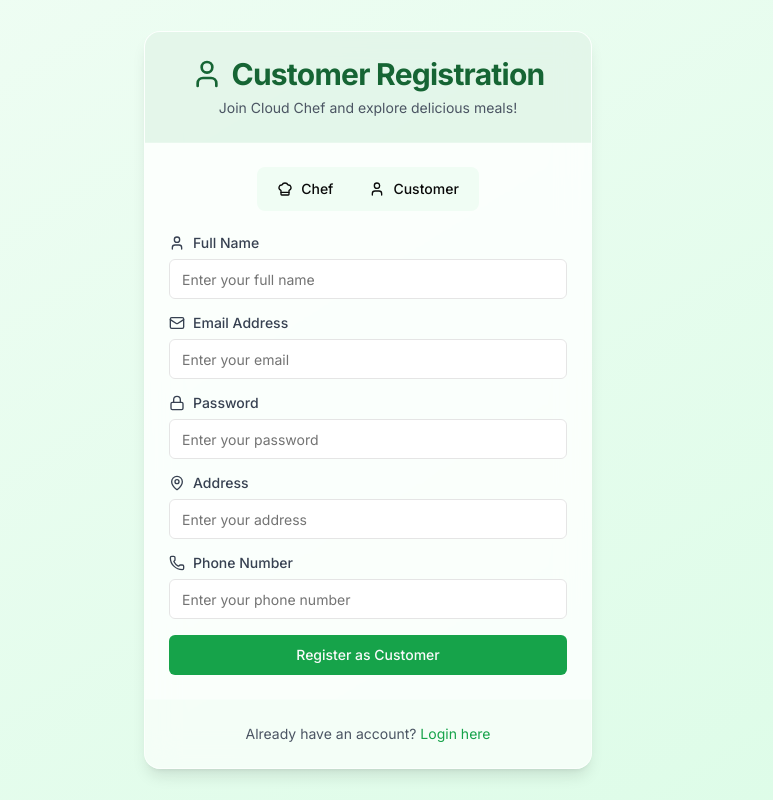
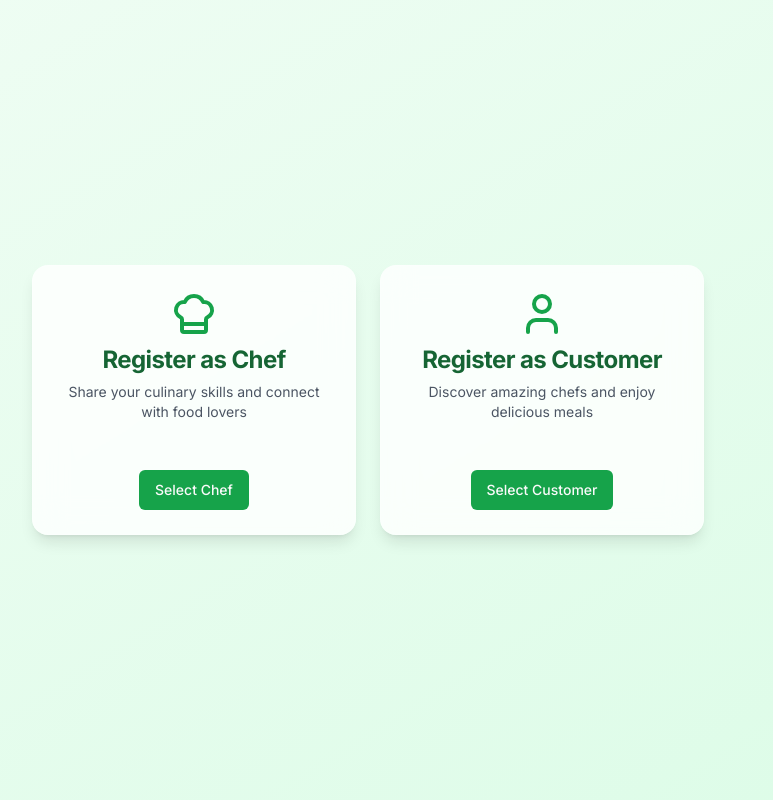
Before and after one commit to Aq7853gehc/Cloud-Chef-Project, a Next.js app: page /signup in a window 1280 px wide. Shown: the whole page, without its empty margins (272-1045 px from the left). Built offline with nearby package versions, Linux system fonts and the light colour scheme.

Commit message:
some ui change of login and register

```diff
--- a/app/(auth)/login/page.tsx
+++ b/app/(auth)/login/page.tsx
@@ -5,20 +5,12 @@ import Link from "next/link";
 import { Button } from "@/components/ui/button";
 import { Input } from "@/components/ui/input";
 import { Label } from "@/components/ui/label";
-import {
-  Card,
-  CardHeader,
-  CardTitle,
-  CardDescription,
-  CardContent,
-  CardFooter,
-} from "@/components/ui/card";
-import { ToggleGroup, ToggleGroupItem } from "@/components/ui/toggle-group";
-import { Mail, Lock, ChefHat, User } from "lucide-react";
+import { Card, CardHeader, CardTitle, CardDescription, CardContent, CardFooter } from "@/components/ui/card";
+import { Mail, Lock, ChefHat, User, ArrowLeft } from "lucide-react";
 import { useRouter } from "next/navigation";
 
 const LoginPage: React.FC = () => {
-  const [role, setRole] = useState<"chef" | "customer">(); // Default role is 'chef'
+  const [selectedRole, setSelectedRole] = useState<"chef" | "customer">();
   const [email, setEmail] = useState("");
   const [password, setPassword] = useState("");
   const router = useRouter();
@@ -32,116 +24,114 @@ const LoginPage: React.FC = () => {
     });
 
     if (result?.error) {
-      console.log("errror,", result.error);
+      console.log("error:", result.error);
     } else {
-      if (role === "chef") {
-        router.push("/chef/dashboar");
-      } else {
-        router.push("/user/dashboard");
+      router.push(selectedRole === "chef" ? "/chef/dashboard" : "/user/dashboard");
     }
-    }
-    // Add your form submission logic here (e.g., API call to log in the user)
   };
 
   return (
     <div className="min-h-screen bg-gradient-to-br from-green-50 to-green-100 flex items-center justify-center p-4">
+      {!selectedRole ? (
+        <div className="w-full max-w-2xl flex gap-6">
+          {/* Chef Card */}
+          <Card className="w-1/2 bg-white/80 backdrop-blur-lg border border-white/20 shadow-lg rounded-2xl cursor-pointer hover:shadow-xl transition-shadow">
+            <CardHeader className="p-6" onClick={() => setSelectedRole("chef")}>
+              <ChefHat className="w-12 h-12 mx-auto text-green-600" />
+              <CardTitle className="text-2xl font-bold text-green-800 text-center mt-4">
+                Login as Chef
+              </CardTitle>
+              <CardDescription className="text-center text-gray-600 mt-2">
+                Access your professional kitchen dashboard
+              </CardDescription>
+            </CardHeader>
+            <CardFooter className="flex justify-center p-6">
+              <Button className="bg-green-600 hover:bg-green-700">Select Chef</Button>
+            </CardFooter>
+          </Card>
+
+          {/* Customer Card */}
+          <Card className="w-1/2 bg-white/80 backdrop-blur-lg border border-white/20 shadow-lg rounded-2xl cursor-pointer hover:shadow-xl transition-shadow">
+            <CardHeader className="p-6" onClick={() => setSelectedRole("customer")}>
+              <User className="w-12 h-12 mx-auto text-green-600" />
+              <CardTitle className="text-2xl font-bold text-green-800 text-center mt-4">
+                Login as Customer
+              </CardTitle>
+              <CardDescription className="text-center text-gray-600 mt-2">
+                Discover and order delicious meals
+              </CardDescription>
+            </CardHeader>
+            <CardFooter className="flex justify-center p-6">
+              <Button className="bg-green-600 hover:bg-green-700">Select Customer</Button>
+            </CardFooter>
+          </Card>
+        </div>
+      ) : (
         <Card className="w-full max-w-md bg-white/80 backdrop-blur-lg border border-white/20 shadow-lg rounded-2xl overflow-hidden">
           <CardHeader className="bg-green-600/10 p-6 border-b border-white/20">
-          <CardTitle className="text-3xl font-bold text-green-800 text-center flex items-center justify-center gap-2">
-            {role === "chef" ? (
-              <ChefHat className="w-8 h-8" />
-            ) : (
-              <User className="w-8 h-8" />
-            )}
-            {role === "chef" ? "Chef Login" : "Customer Login"}
+            <div className="flex items-center gap-4">
+              <Button
+                variant="ghost"
+                size="icon"
+                className="text-green-800 hover:bg-green-100"
+                onClick={() => setSelectedRole(undefined)}
+              >
+                <ArrowLeft className="w-5 h-5" />
+              </Button>
+              <div>
+                <CardTitle className="text-2xl font-bold text-green-800 flex items-center gap-2">
+                  {selectedRole === "chef" ? <ChefHat className="w-6 h-6" /> : <User className="w-6 h-6" />}
+                  {selectedRole === "chef" ? "Chef Login" : "Customer Login"}
                 </CardTitle>
-          <CardDescription className="text-center text-gray-600 mt-2">
-            Welcome back! Please log in to{" "}
-            {role === "chef"
-              ? "manage your recipes"
-              : "explore delicious meals"}
-            .
+                <CardDescription className="text-gray-600">
+                  {selectedRole === "chef"
+                    ? "Welcome back to your professional dashboard"
+                    : "Welcome back to your food journey"}
                 </CardDescription>
+              </div>
+            </div>
           </CardHeader>
+
           <CardContent className="p-6">
-          {/* Role Toggle */}
-          <div className="flex justify-center mb-6">
-            <ToggleGroup
-              type="single"
-              value={role}
-              onValueChange={(value: "chef" | "customer") => setRole(value)}
-              className="bg-green-50 p-1 rounded-lg"
-            >
-              <ToggleGroupItem
-                value="chef"
-                className="px-4 py-2 rounded-lg flex items-center gap-2"
-              >
-                <ChefHat className="w-4 h-4" />
-                Chef
-              </ToggleGroupItem>
-              <ToggleGroupItem
-                value="customer"
-                className="px-4 py-2 rounded-lg flex items-center gap-2"
-              >
-                <User className="w-4 h-4" />
-                Customer
-              </ToggleGroupItem>
-            </ToggleGroup>
-          </div>
-
             <form onSubmit={handleSubmit} className="space-y-4">
-            {/* Email Field */}
               <div className="space-y-2">
-              <Label
-                htmlFor="email"
-                className="flex items-center gap-2 text-gray-700"
-              >
+                <Label className="flex items-center gap-2 text-gray-700">
                   <Mail className="w-4 h-4" />
                   Email Address
                 </Label>
                 <Input
                   type="email"
-                id="email"
-                name="email"
                   value={email}
                   onChange={(e) => setEmail(e.target.value)}
                   placeholder="Enter your email"
-                className="bg-white/80 backdrop-blur-sm"
                   required
                 />
               </div>
 
-            {/* Password Field */}
               <div className="space-y-2">
-              <Label
-                htmlFor="password"
-                className="flex items-center gap-2 text-gray-700"
-              >
+                <Label className="flex items-center gap-2 text-gray-700">
                   <Lock className="w-4 h-4" />
                   Password
                 </Label>
                 <Input
                   type="password"
-                id="password"
-                name="password"
                   value={password}
                   onChange={(e) => setPassword(e.target.value)}
                   placeholder="Enter your password"
-                className="bg-white/80 backdrop-blur-sm"
                   required
                 />
               </div>
 
-            {/* Submit Button */}
               <Button
                 type="submit"
-              className="w-full bg-green-600 hover:bg-green-700 transition-all duration-300"
+                className="w-full bg-green-600 hover:bg-green-700"
               >
-              Log in as {role === "chef" ? "Chef" : "Customer"}
+                Login as {selectedRole === "chef" ? "Chef" : "Customer"}
               </Button>
             </form>
           </CardContent>
-        <CardFooter className="flex justify-center p-6 bg-green-50/50 border-t border-white/20">
+
+          <CardFooter className="flex justify-center p-6 bg-green-50/50">
             <p className="text-sm text-gray-600">
               Don&apos;t have an account?{" "}
               <Link href="/signup" className="text-green-600 hover:underline">
@@ -150,6 +140,7 @@ const LoginPage: React.FC = () => {
             </p>
           </CardFooter>
         </Card>
+      )}
     </div>
   );
 };
--- a/app/(auth)/signup/page.tsx
+++ b/app/(auth)/signup/page.tsx
@@ -4,32 +4,13 @@ import Link from "next/link";
 import { Button } from "@/components/ui/button";
 import { Input } from "@/components/ui/input";
 import { Label } from "@/components/ui/label";
-import {
-  Card,
-  CardHeader,
-  CardTitle,
-  CardDescription,
-  CardContent,
-  CardFooter,
-} from "@/components/ui/card";
+import { Card, CardHeader, CardTitle, CardDescription, CardContent, CardFooter } from "@/components/ui/card";
 import { Textarea } from "@/components/ui/textarea";
-import { ToggleGroup, ToggleGroupItem } from "@/components/ui/toggle-group";
-import {
-  ChefHat,
-  User,
-  MapPin,
-  Phone,
-  Mail,
-  Lock,
-  Briefcase,
-  BookOpen,
-} from "lucide-react";
-
+import { ChefHat, User, MapPin, Phone, Mail, Lock, Briefcase, BookOpen, ArrowLeft } from "lucide-react";
 const RegisterPage: React.FC = () => {
-  const [role, setRole] = useState<"chef" | "customer">();
+  const [selectedRole, setSelectedRole] = useState<"chef" | "customer">();
   const [isLoading, setIsLoading] = useState(false);
   const [formData, setFormData] = useState({
-    role: role,
     name: "",
     email: "",
     password: "",
@@ -52,6 +33,7 @@ const RegisterPage: React.FC = () => {
 
   const handleSubmit = async (e: React.FormEvent<HTMLFormElement>) => {
     e.preventDefault();
+    if (!selectedRole) return;
     setIsLoading(true);
 
     try {
@@ -59,7 +41,7 @@ const RegisterPage: React.FC = () => {
         method: "POST",
         headers: { "Content-Type": "application/json" },
         body: JSON.stringify({
-          role: formData.role,
+          role: selectedRole,
           name: formData.name,
           email: formData.email,
           password: formData.password,
@@ -91,208 +73,185 @@ const RegisterPage: React.FC = () => {
 
   return (
     <div className="min-h-screen bg-gradient-to-br from-green-50 to-green-100 flex items-center justify-center p-4">
+    {!selectedRole ? (
+      <div className="w-full max-w-2xl flex gap-6">
+        {/* Chef Card */}
+        <Card className="w-1/2 bg-white/80 backdrop-blur-lg border border-white/20 shadow-lg rounded-2xl cursor-pointer hover:shadow-xl transition-shadow">
+          <CardHeader className="p-6" onClick={() => setSelectedRole("chef")}>
+            <ChefHat className="w-12 h-12 mx-auto text-green-600" />
+            <CardTitle className="text-2xl font-bold text-green-800 text-center mt-4">
+              Register as Chef
+            </CardTitle>
+            <CardDescription className="text-center text-gray-600 mt-2">
+              Share your culinary skills and connect with food lovers
+            </CardDescription>
+          </CardHeader>
+          <CardFooter className="flex justify-center p-6">
+            <Button className="bg-green-600 hover:bg-green-700">Select Chef</Button>
+          </CardFooter>
+        </Card>
+
+        {/* Customer Card */}
+        <Card className="w-1/2 bg-white/80 backdrop-blur-lg border border-white/20 shadow-lg rounded-2xl cursor-pointer hover:shadow-xl transition-shadow">
+          <CardHeader className="p-6" onClick={() => setSelectedRole("customer")}>
+            <User className="w-12 h-12 mx-auto text-green-600" />
+            <CardTitle className="text-2xl font-bold text-green-800 text-center mt-4">
+              Register as Customer
+            </CardTitle>
+            <CardDescription className="text-center text-gray-600 mt-2">
+              Discover amazing chefs and enjoy delicious meals
+            </CardDescription>
+          </CardHeader>
+          <CardFooter className="flex justify-center p-6">
+            <Button className="bg-green-600 hover:bg-green-700">Select Customer</Button>
+          </CardFooter>
+        </Card>
+      </div>
+    ) : (
       <Card className="w-full max-w-md bg-white/80 backdrop-blur-lg border border-white/20 shadow-lg rounded-2xl overflow-hidden">
         <CardHeader className="bg-green-600/10 p-6 border-b border-white/20">
-          <CardTitle className="text-3xl font-bold text-green-800 text-center flex items-center justify-center gap-2">
-            {role === "chef" ? (
-              <ChefHat className="w-8 h-8" />
-            ) : (
-              <User className="w-8 h-8" />
-            )}
-            {role === "chef" ? "Chef Registration" : "Customer Registration"}
-          </CardTitle>
-          <CardDescription className="text-center text-gray-600 mt-2">
-            Join Cloud Chef and{" "}
-            {role === "chef"
-              ? "share your culinary skills"
-              : "explore delicious meals"}
-            !
-          </CardDescription>
+          <div className="flex items-center gap-4">
+            <Button
+              variant="ghost"
+              size="icon"
+              className="text-green-800 hover:bg-green-100"
+              onClick={() => setSelectedRole(undefined)}
+            >
+              <ArrowLeft className="w-5 h-5" />
+            </Button>
+            <div>
+              <CardTitle className="text-2xl font-bold text-green-800 flex items-center gap-2">
+                {selectedRole === "chef" ? <ChefHat className="w-6 h-6" /> : <User className="w-6 h-6" />}
+                {selectedRole === "chef" ? "Chef Registration" : "Customer Registration"}
+              </CardTitle>
+              <CardDescription className="text-gray-600">
+                {selectedRole === "chef"
+                  ? "Please fill in your professional details"
+                  : "Please fill in your information"}
+              </CardDescription>
+            </div>
+          </div>
         </CardHeader>
 
         <CardContent className="p-6">
-          <div className="flex justify-center mb-6">
-            <ToggleGroup
-              type="single"
-              value={role}
-              onValueChange={(value: "chef" | "customer") => setRole(value)}
-              className="bg-green-50 p-1 rounded-lg"
-            >
-              <ToggleGroupItem
-                value="chef"
-                className="px-4 py-2 rounded-lg flex items-center gap-2"
-              >
-                <ChefHat className="w-4 h-4" />
-                Chef
-              </ToggleGroupItem>
-              <ToggleGroupItem
-                value="customer"
-                className="px-4 py-2 rounded-lg flex items-center gap-2"
-              >
-                <User className="w-4 h-4" />
-                Customer
-              </ToggleGroupItem>
-            </ToggleGroup>
-          </div>
-
           <form onSubmit={handleSubmit} className="space-y-4">
             {/* Common Fields */}
             <div className="space-y-2">
-              <Label
-                htmlFor="name"
-                className="flex items-center gap-2 text-gray-700"
-              >
+              <Label className="flex items-center gap-2 text-gray-700">
                 <User className="w-4 h-4" />
                 Full Name
               </Label>
               <Input
-                type="text"
-                id="name"
                 name="name"
                 value={formData.name}
                 onChange={handleChange}
                 placeholder="Enter your full name"
-                className="bg-white/80 backdrop-blur-sm"
                 required
               />
             </div>
 
             <div className="space-y-2">
-              <Label
-                htmlFor="email"
-                className="flex items-center gap-2 text-gray-700"
-              >
+              <Label className="flex items-center gap-2 text-gray-700">
                 <Mail className="w-4 h-4" />
                 Email Address
               </Label>
               <Input
                 type="email"
-                id="email"
                 name="email"
                 value={formData.email}
                 onChange={handleChange}
                 placeholder="Enter your email"
-                className="bg-white/80 backdrop-blur-sm"
                 required
               />
             </div>
 
             <div className="space-y-2">
-              <Label
-                htmlFor="password"
-                className="flex items-center gap-2 text-gray-700"
-              >
+              <Label className="flex items-center gap-2 text-gray-700">
                 <Lock className="w-4 h-4" />
                 Password
               </Label>
               <Input
                 type="password"
-                id="password"
                 name="password"
                 value={formData.password}
                 onChange={handleChange}
                 placeholder="Enter your password"
-                className="bg-white/80 backdrop-blur-sm"
                 required
               />
             </div>
+
             <div className="space-y-2">
-              <Label
-                htmlFor="address"
-                className="flex items-center gap-2 text-gray-700"
-              >
+              <Label className="flex items-center gap-2 text-gray-700">
                 <MapPin className="w-4 h-4" />
                 Address
               </Label>
               <Input
-                type="text"
-                id="address"
                 name="address"
                 value={formData.address}
                 onChange={handleChange}
                 placeholder="Enter your address"
-                className="bg-white/80 backdrop-blur-sm"
                 required
               />
             </div>
+
             <div className="space-y-2">
-              <Label
-                htmlFor="phone"
-                className="flex items-center gap-2 text-gray-700"
-              >
+              <Label className="flex items-center gap-2 text-gray-700">
                 <Phone className="w-4 h-4" />
                 Phone Number
               </Label>
               <Input
                 type="tel"
-                id="phone"
                 name="phone"
                 value={formData.phone}
                 onChange={handleChange}
                 placeholder="Enter your phone number"
-                className="bg-white/80 backdrop-blur-sm"
                 required
               />
             </div>
-            {/* Role-Specific Fields */}
-            {role === "chef" && (
+
+            {/* Chef-specific Fields */}
+            {selectedRole === "chef" && (
               <>
                 <div className="space-y-2">
-                  <Label
-                    htmlFor="specialty"
-                    className="flex items-center gap-2 text-gray-700"
-                  >
+                  <Label className="flex items-center gap-2 text-gray-700">
                     <Briefcase className="w-4 h-4" />
                     Specialty
                   </Label>
                   <Input
-                    type="text"
-                    id="specialty"
                     name="specialty"
                     value={formData.specialty}
                     onChange={handleChange}
                     placeholder="e.g., Italian, Vegan, etc."
-                    className="bg-white/80 backdrop-blur-sm"
                     required
                   />
                 </div>
 
                 <div className="space-y-2">
-                  <Label
-                    htmlFor="exp"
-                    className="flex items-center gap-2 text-gray-700"
-                  >
+                  <Label className="flex items-center gap-2 text-gray-700">
                     <BookOpen className="w-4 h-4" />
                     Years of Experience
                   </Label>
                   <Input
                     type="number"
-                    id="exp"
                     name="exp"
                     value={formData.exp}
                     onChange={handleChange}
-                    placeholder="Enter years of exp"
-                    className="bg-white/80 backdrop-blur-sm"
+                    placeholder="Enter years of experience"
                     required
                   />
                 </div>
 
                 <div className="space-y-2">
-                  <Label
-                    htmlFor="bio"
-                    className="flex items-center gap-2 text-gray-700"
-                  >
+                  <Label className="flex items-center gap-2 text-gray-700">
                     <BookOpen className="w-4 h-4" />
                     Bio
                   </Label>
                   <Textarea
-                    id="bio"
                     name="bio"
                     value={formData.bio}
                     onChange={handleChange}
                     placeholder="Tell us about yourself"
                     rows={4}
-                    className="bg-white/80 backdrop-blur-sm"
                     required
                   />
                 </div>
@@ -302,16 +261,14 @@ const RegisterPage: React.FC = () => {
             <Button
               type="submit"
               disabled={isLoading}
-              className="w-full bg-green-600 hover:bg-green-700 transition-all duration-300"
+              className="w-full bg-green-600 hover:bg-green-700"
             >
-              {isLoading
-                ? "Registering..."
-                : `Register as ${role === "chef" ? "Chef" : "Customer"}`}
+              {isLoading ? "Registering..." : "Complete Registration"}
             </Button>
           </form>
         </CardContent>
 
-        <CardFooter className="flex justify-center p-6 bg-green-50/50 border-t border-white/20">
+        <CardFooter className="flex justify-center p-6 bg-green-50/50">
           <p className="text-sm text-gray-600">
             Already have an account?{" "}
             <Link href="/login" className="text-green-600 hover:underline">
@@ -320,7 +277,8 @@ const RegisterPage: React.FC = () => {
           </p>
         </CardFooter>
       </Card>
-    </div>
+    )}
+  </div>
   );
 };
 
```
Also changed, not shown: app/page.tsx (+11 -9 lines). Lines whose indentation alone changed are shown as unchanged.
